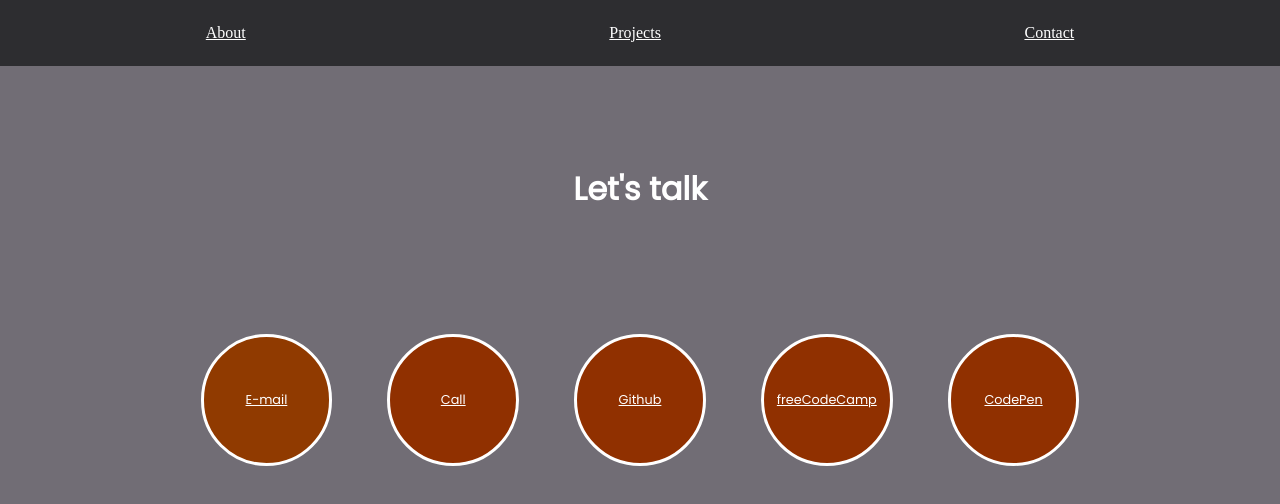
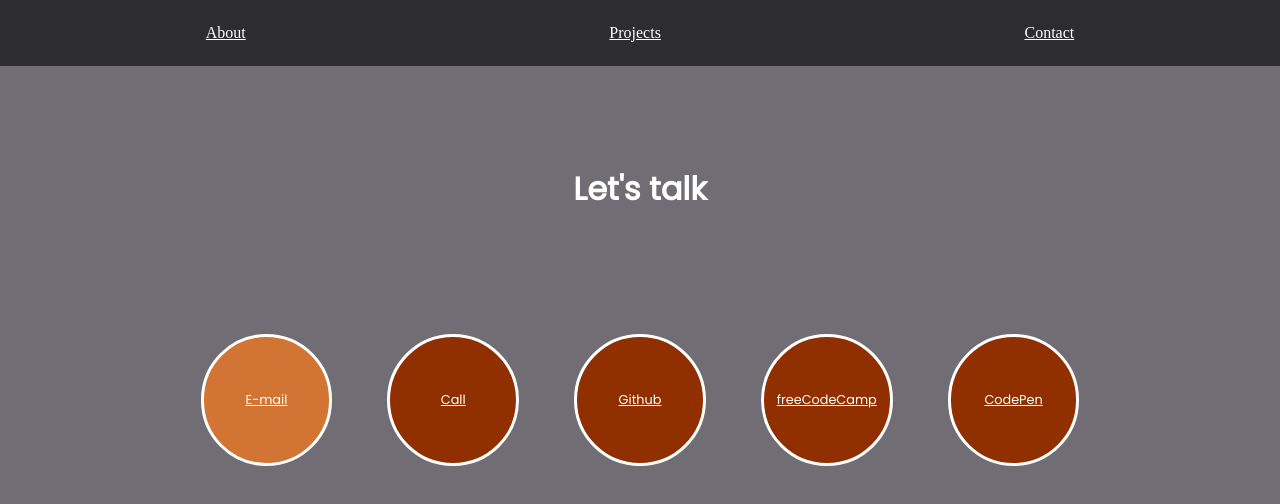
Before and after one commit to kdmiller/kdmiller.github.io, a plain HTML site: page index.html in a window 1280 px wide. In both pictures the pointer is over the link "E-mail". Shown: the part 3026-3530 px from the top of the page. Drawn offline with Linux system fonts and the light colour scheme.

Commit message:
Update mystyle.css

```diff
--- a/mystyle.css
+++ b/mystyle.css
@@ -260,7 +260,7 @@ body  {
 }
 
 #contact a:hover  {
-  background-color: #903A00;
+  background-color: #D27434;
 }
 
 @media(max-width: 700px) {
```
